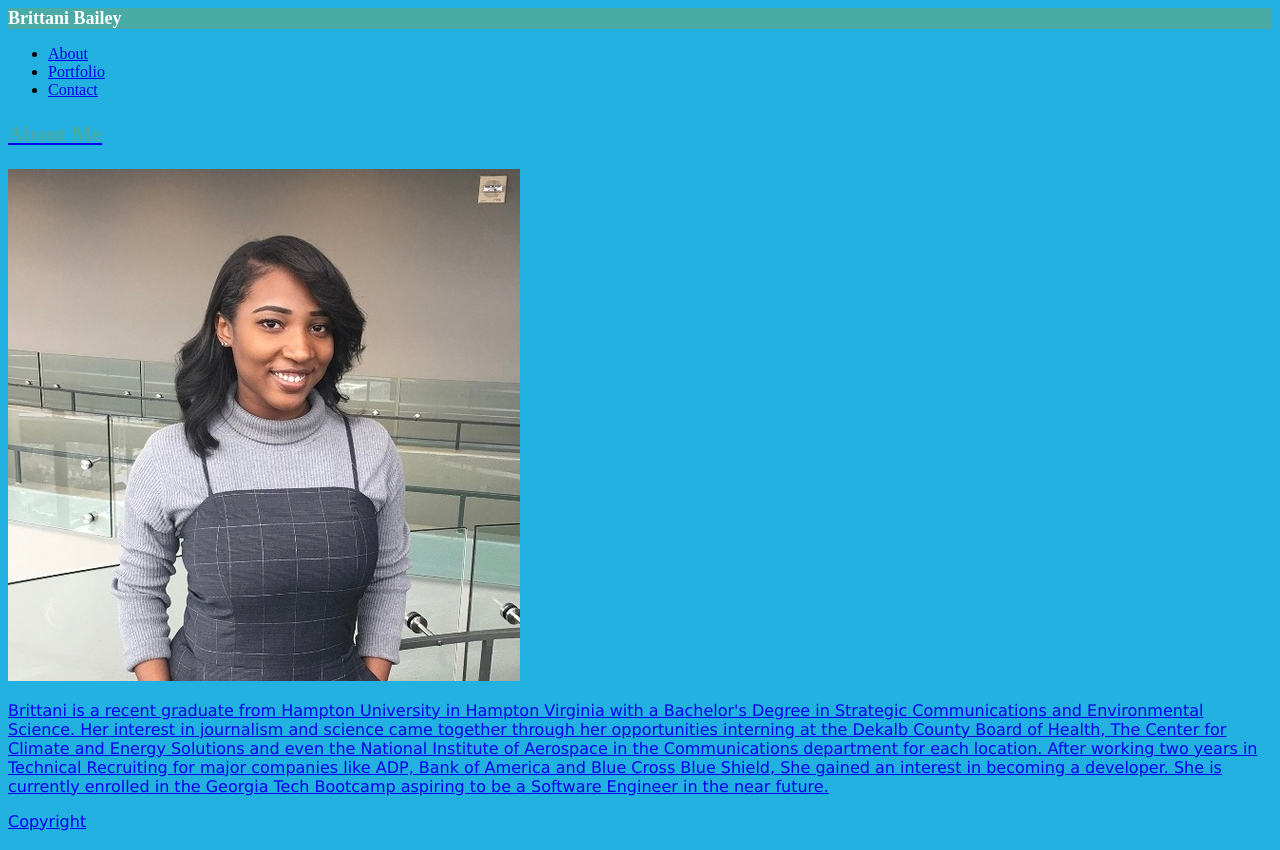
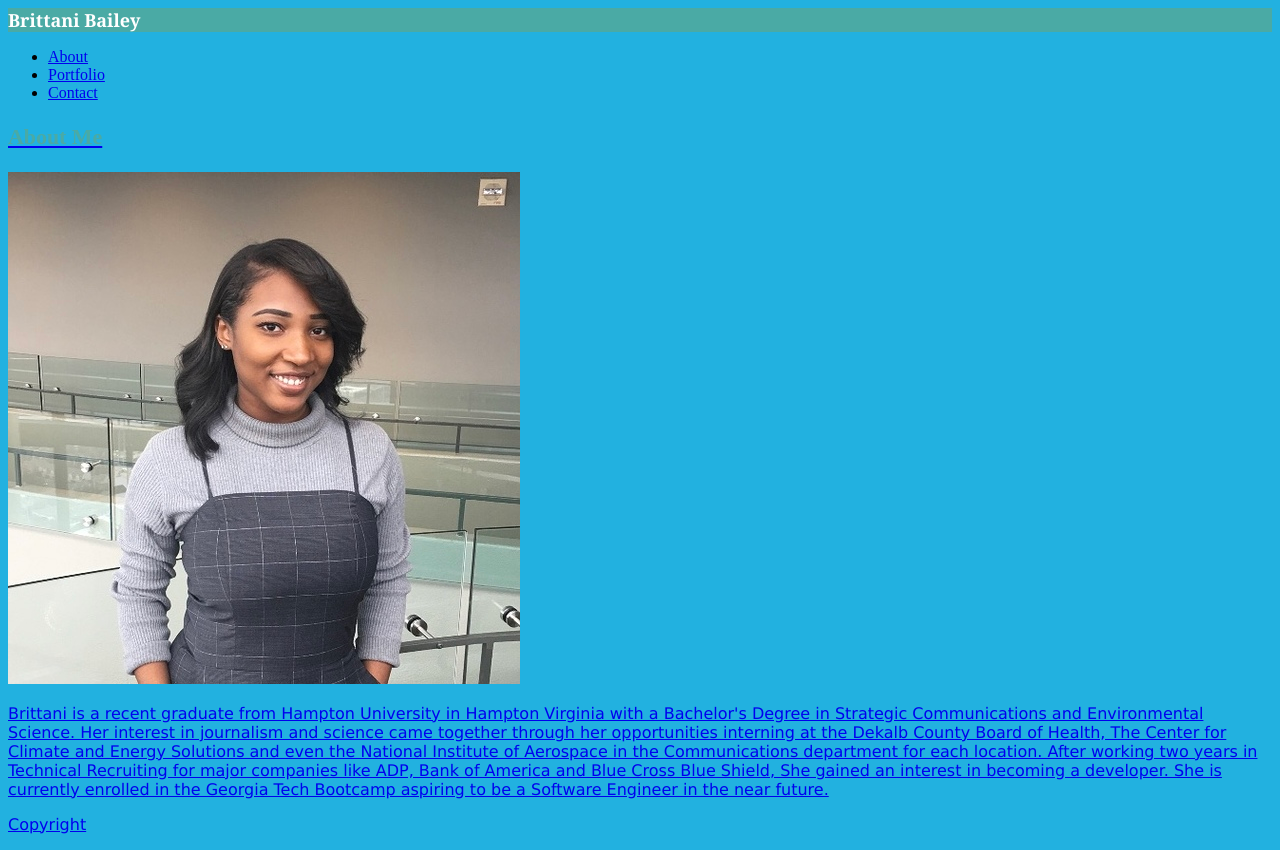
Before and after one commit to brittanibailey1719/codePortfolio, a plain HTML site: page index.html in a window 1280 px wide. Drawn offline with Linux system fonts and the light colour scheme; files that its build step writes are made by us from their sources.

Commit message:
added new fonts to About me page

```diff
--- a/index.html
+++ b/index.html
@@ -13,7 +13,8 @@
             font-size: large;
             margin: 0px;
             background-color: #4aaaa5;
-            font:
+            font-style: normal;
+            font-family: Cambria, Cochin, Georgia, Times, 'Times New Roman', serif;
         }
     </style>
 </head>
@@ -75,6 +76,7 @@
                 <h3>About Me </h3>
                 <style>
                     h3 {
+                        Font family: 'Arial', 'Helvetica Neue', Helvetica, sans-serif;
                         color: #4aaaa5;
                     }
                 </style>
```
